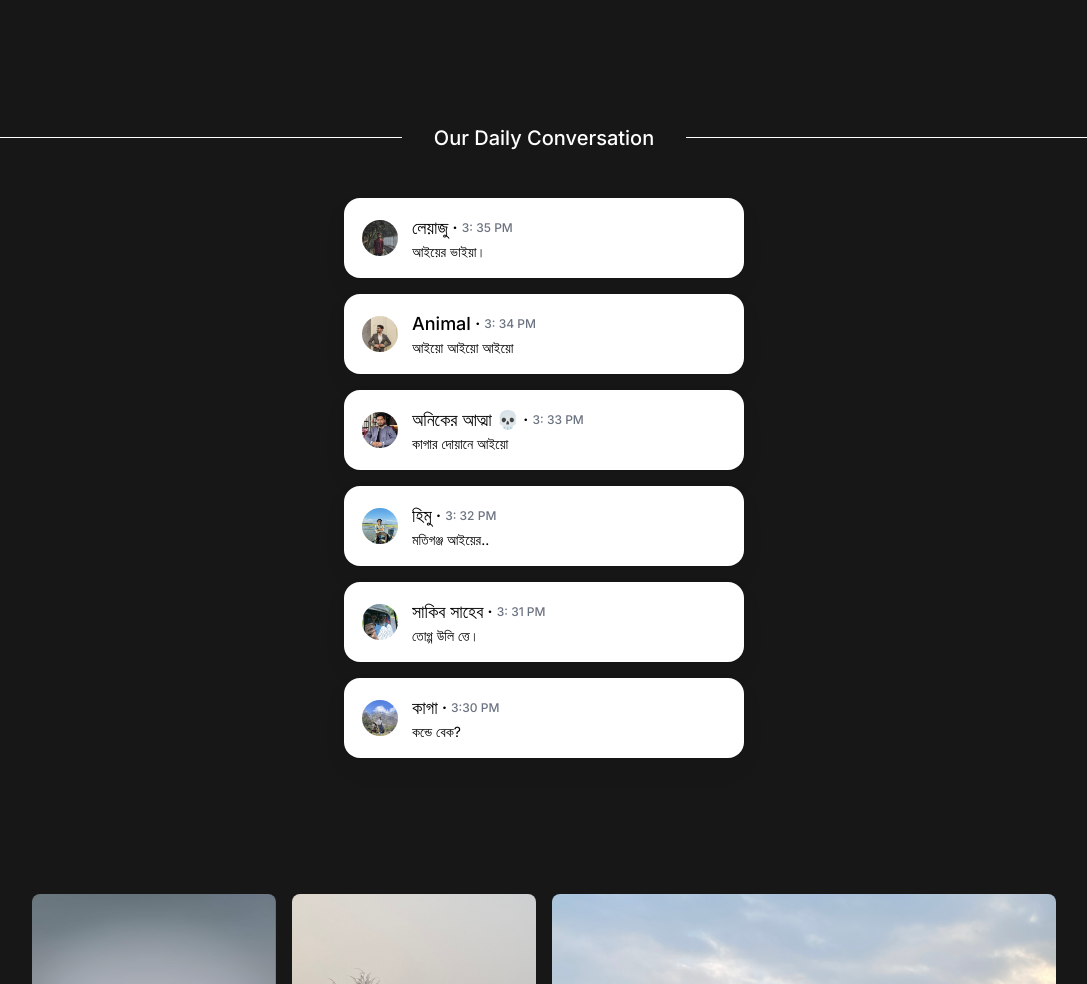
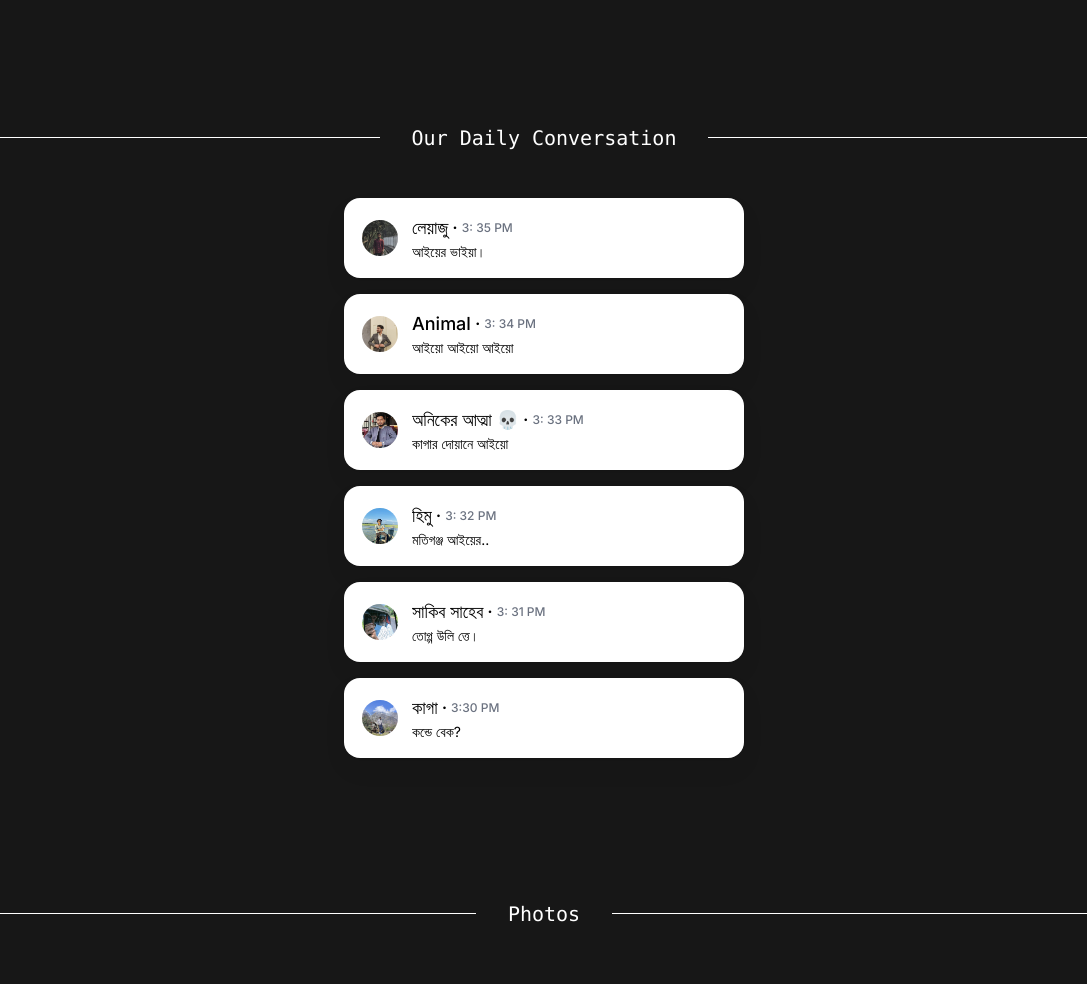
Before and after one commit to txxasif/FloodscapeMemories, a Next.js app: page / in a window 1280 px wide. Shown: the part 979-1963 px from the top of the page, without its empty margins (96-1183 px from the left). Built offline with nearby package versions, Linux system fonts and the light colour scheme.

Commit message:
memories

```diff
--- a/components/mock.tsx
+++ b/components/mock.tsx
@@ -10,6 +10,8 @@ const data = [
 ];
 export const Gallery = () => {
   return (
+    <div>
+      <IntroText bgColor="bg-none" borderColor="border-white" text="Photos" />
       <div className="container mx-auto px-5 py-2 lg:px-32 lg:pt-24">
         <div className="-m-1 flex flex-wrap md:-m-2">
           <div className="flex w-1/2 flex-wrap">
@@ -68,6 +70,7 @@ export const Gallery = () => {
                 width={400}
                 height={300}
               />
+            </div>
           </div>
         </div>
       </div>
--- a/components/ui/IntroText.tsx
+++ b/components/ui/IntroText.tsx
@@ -15,7 +15,9 @@ const IntroText: React.FC<HeadingWithBorderProps> = ({
   bgColor = "bg-black",
   className = "",
 }) => (
-  <h2 className={`flex flex-row flex-nowrap items-center mt-24 ${className}`}>
+  <h2
+    className={`flex  font-mono flex-row flex-nowrap items-center mt-24 ${className}`}
+  >
     <span className={`flex-grow block border-t ${borderColor}`}></span>
     <span
       className={`flex-none block mx-4 px-4 py-2.5 text-xl rounded leading-none font-medium ${bgColor} ${textColor}`}
```
Lines whose indentation alone changed are shown as unchanged.
